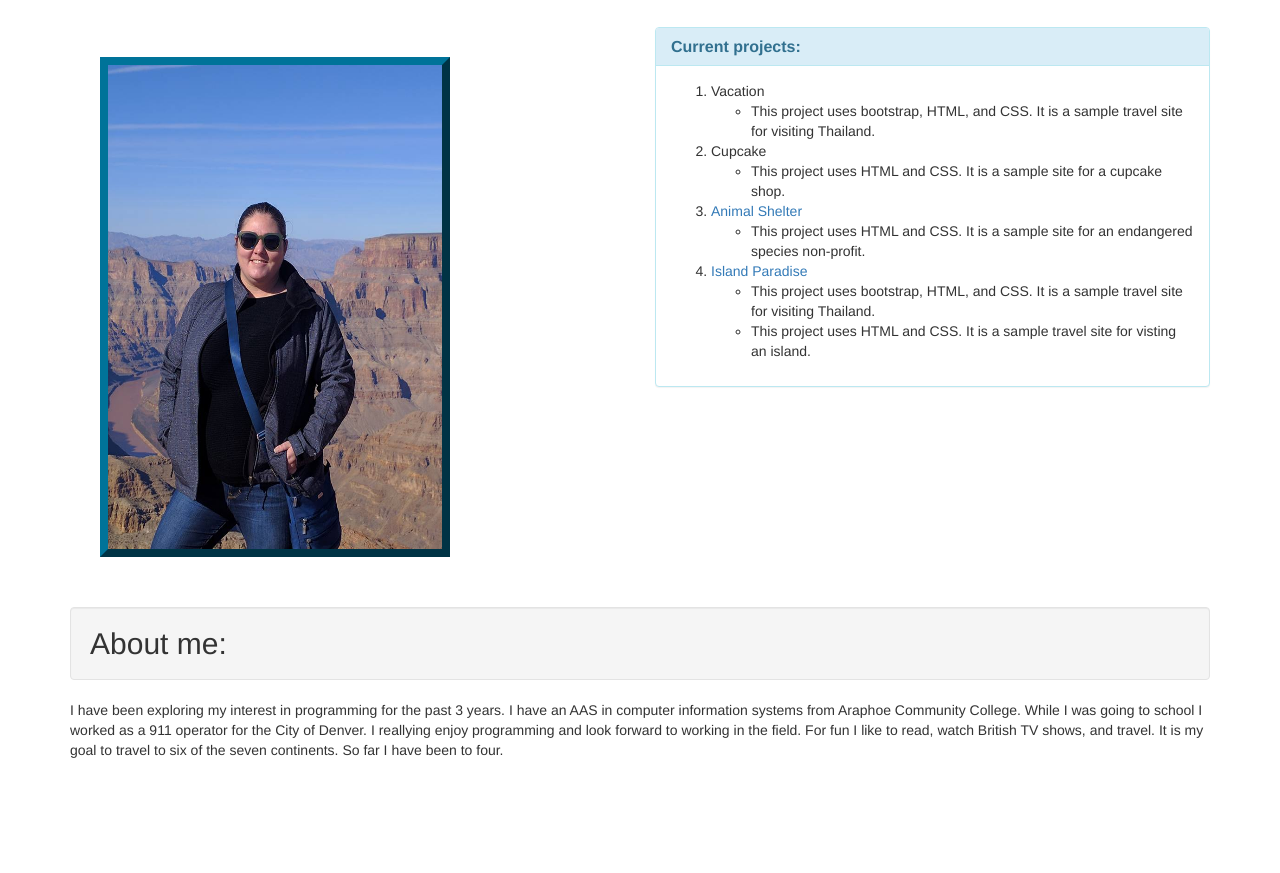
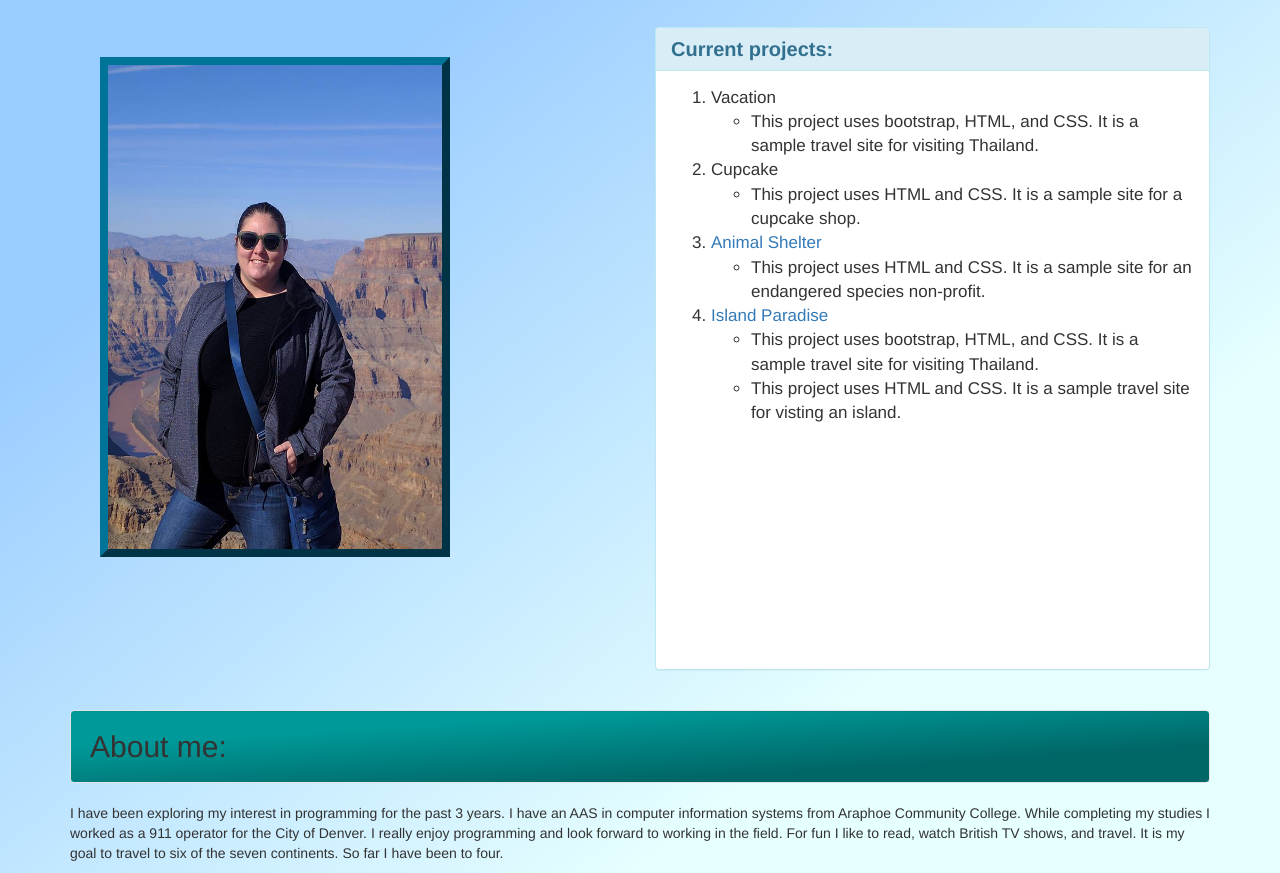
Before and after one commit to sleahy115/Portfolio, a plain HTML site: page portfolio.html in a window 1280 px wide. Shown: the part 159-1032 px from the top of the page. Before the commit the page ends 929 px from the top, so only its background shows below. Drawn offline with Linux system fonts and the light colour scheme.

Commit message:
adds formating to about me bar and corrects about me section

```diff
--- a/css/portfolio.css
+++ b/css/portfolio.css
@@ -13,3 +13,15 @@ h1{
   color: #003333;
   background: linear-gradient(to bottom right, #009999 25%,  #006666 75%);
 }
+body{
+  background: linear-gradient(to top left, #e6ffff 25%,  #99ccff 75%);
+}
+.panel-title{
+  font-size: 20px;
+}
+.panel-body{
+  font-size: 17px;
+}
+.well {
+  background: linear-gradient(to bottom right, #009999 25%,  #006666 75%);
+}
--- a/portfolio.html
+++ b/portfolio.html
@@ -39,12 +39,13 @@
           <li>This project uses HTML and CSS. It is a sample travel site for visting an island.</li>
         </ul>
         </ol>
+        <br><br><br><br><br><br><br><br><br>
       </div>
     </div>
     </div>
   </div>
   <H2 class="well">About me:</h2>
-  <p>I have been exploring my interest in programming for the past 3 years. I have an AAS in computer information systems from Araphoe Community College. While I was going to school I worked as a 911 operator for the City of Denver. I reallying enjoy programming and look forward to working in the field. For fun I like to read, watch British TV shows, and travel. It is my goal to travel to six of the seven continents. So far I have been to four. </p>
+  <p>I have been exploring my interest in programming for the past 3 years. I have an AAS in computer information systems from Araphoe Community College. While completing my studies I worked as a 911 operator for the City of Denver. I really enjoy programming and look forward to working in the field. For fun I like to read, watch British TV shows, and travel. It is my goal to travel to six of the seven continents. So far I have been to four. </p>
   </div>
   </body>
 </html>
```
